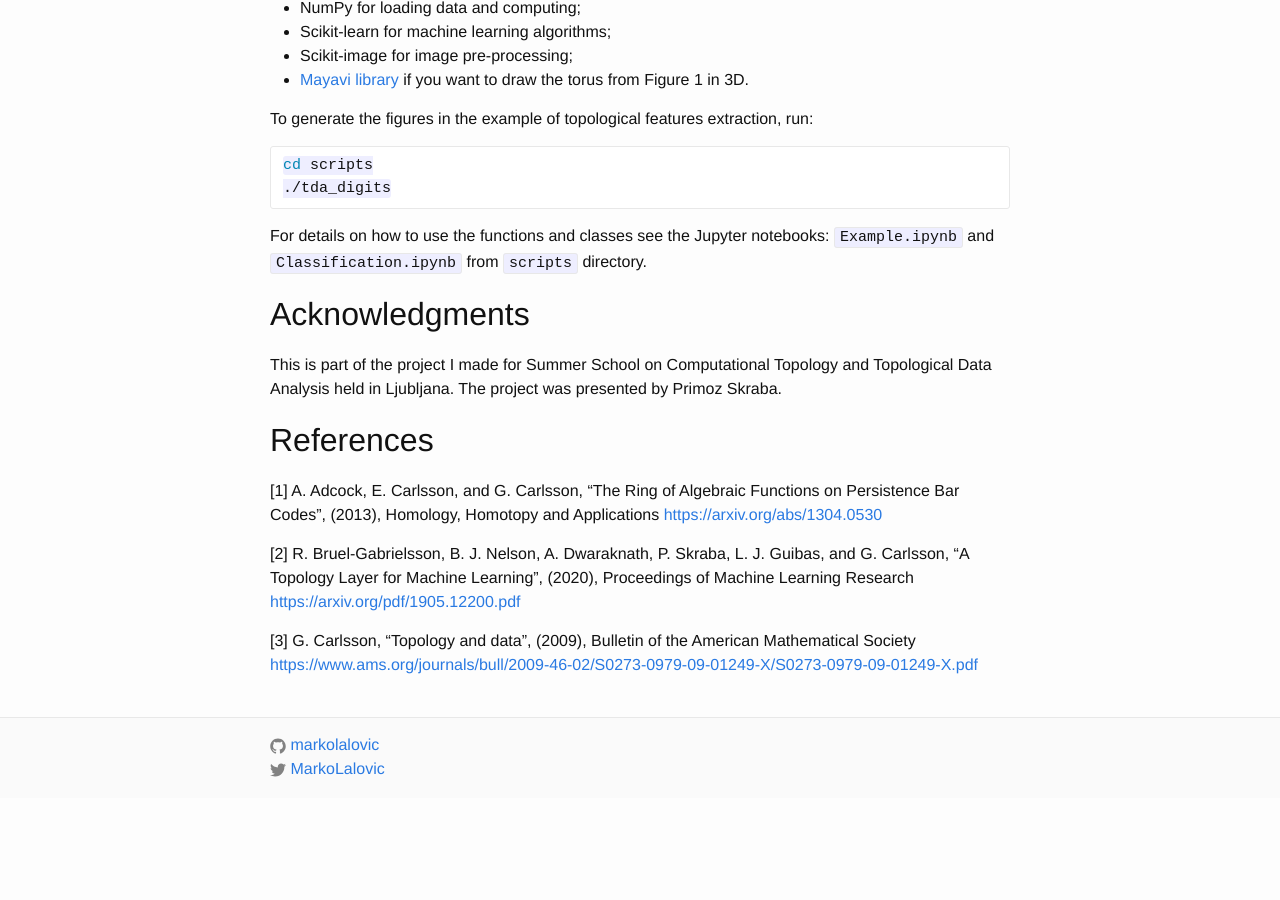
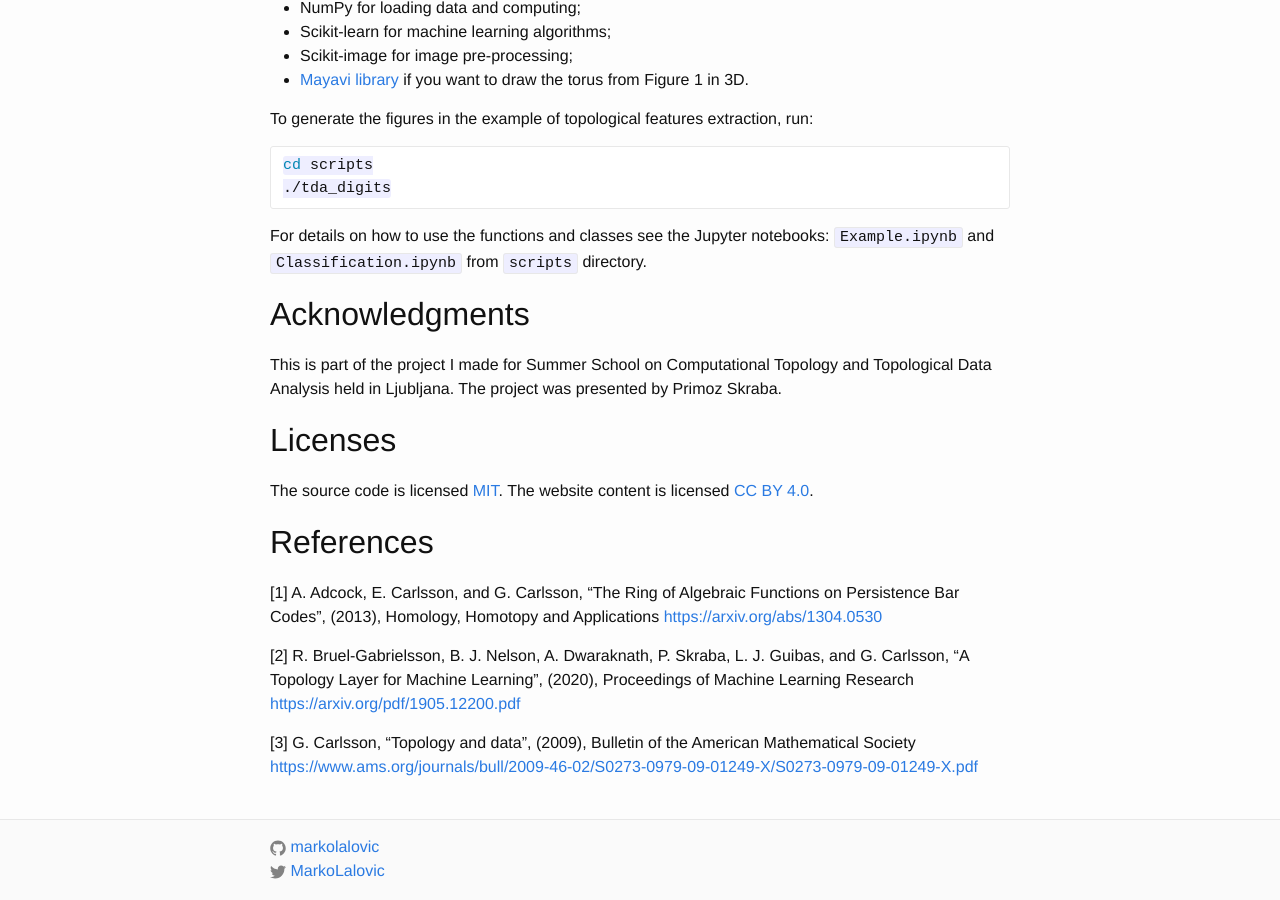
Before and after one commit to markolalovic/blog, a Jekyll site: the page built from docs/_posts/2020-09-25-tda-digits.markdown, in a window 1280 px wide and 900 px high, scrolled down 6379 px. Built offline with Jekyll 4.4.1, drawn with Linux system fonts in a browser that asks for light colours; formulas are drawn with MathJax 3; before the commit the page ends 7177 px from its top, so only the background shows below that.

Commit message:
added readme

```diff
--- a/docs/_includes/footer.html
+++ b/docs/_includes/footer.html
@@ -32,7 +32,6 @@
       </li>
       {% endif %}
     </ul>
-
   </div>
 
 </footer>
--- a/docs/_posts/2020-09-25-tda-digits.markdown
+++ b/docs/_posts/2020-09-25-tda-digits.markdown
@@ -171,6 +171,9 @@ For details on how to use the functions and classes see the Jupyter notebooks: `
 ## Acknowledgments
 This is part of the project I made for Summer School on Computational Topology and Topological Data Analysis held in Ljubljana. The project was presented by Primoz Skraba.
 
+## Licenses
+The source code is licensed [MIT](https://opensource.org/licenses/MIT). The website content is licensed [CC BY 4.0](https://creativecommons.org/licenses/by/4.0/).
+
 ## References
 [1] A. Adcock, E. Carlsson, and G. Carlsson, “The Ring of Algebraic Functions on Persistence Bar Codes”, (2013), Homology, Homotopy and Applications
 [https://arxiv.org/abs/1304.0530](https://arxiv.org/abs/1304.0530)
```
Also changed, not shown: README.md (added), docs/README.md (added).
